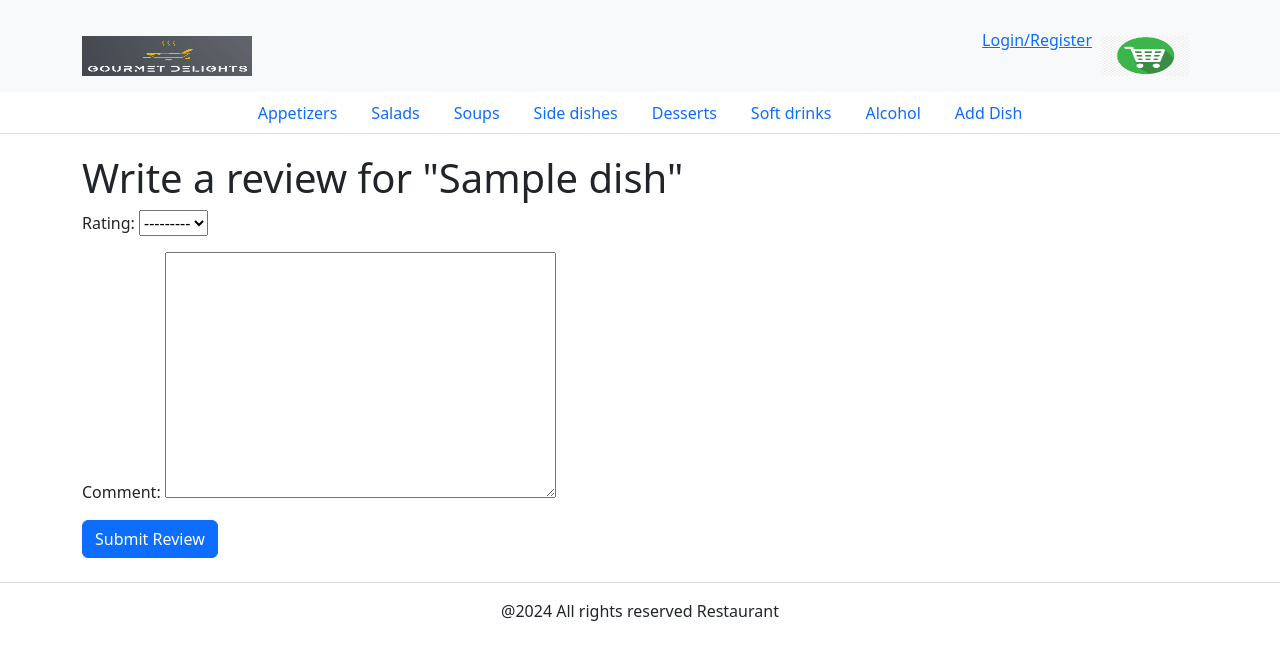
After one commit to IlyA1536/Restaurant_app, a Django app: page /review/1/ in a window 1280 px wide. The commit adds this page. Shown: the top 660 px of the page. Run offline with Django 5.2, Linux system fonts and the light colour scheme; tables that the repository leaves empty hold one stand-in row (values such as "Sample post").

Commit message:
Create buttons for creating reviews and show comments for dish.

```diff
--- a/menu/models.py
+++ b/menu/models.py
@@ -1,5 +1,6 @@
 from django.db import models
 from django.core.validators import MinValueValidator
+from django.db.models import Avg
 from user.models import CustomUser
 
 
@@ -26,6 +27,9 @@ class Dish(models.Model):
     availability = models.CharField(max_length=31, choices=AVAILABILITY_CHOICES, default='available')
     photo = models.ImageField(upload_to='dishes/', null=False, blank=True)
 
+    def average_rating(self):
+        return self.review_set.aggregate(Avg('rating'))['rating__avg'] or 0
+
     def __str__(self):
         return self.name
 
@@ -42,7 +46,7 @@ class Review(models.Model):
     dish = models.ForeignKey(Dish, on_delete=models.CASCADE)
     author = models.ForeignKey(CustomUser, on_delete=models.CASCADE)
     rating = models.CharField(max_length=1, choices=RATING_CHOICES)
-    text = models.TextField()
+    comment = models.TextField()
     created_at = models.DateTimeField(auto_now_add=True)
 
     def __str__(self):
--- a/menu/urls.py
+++ b/menu/urls.py
@@ -1,10 +1,12 @@
 from django.urls import path
-from .views import AppetizerListView, DishUpdateView, DishDeleteView
+from .views import AppetizerListView, DishUpdateView, DishDeleteView, ReviewCreateView, ReviewDeleteView
 
 urlpatterns = [
     path('appetizers/', AppetizerListView.as_view(), name='appetizer-list'),
-    path('update/<int:pk>/', DishUpdateView.as_view(), name='update_dish'),
-    path('delete/<int:pk>/', DishDeleteView.as_view(), name='delete_dish'),
+    path('update/<int:pk>/', DishUpdateView.as_view(), name='update-dish'),
+    path('delete/<int:pk>/', DishDeleteView.as_view(), name='delete-dish'),
+    path('review/<int:pk>/', ReviewCreateView.as_view(), name='add-review'),
+    path('review/<int:pk>/delete/', ReviewDeleteView.as_view(), name='delete-review'),
 ]
 
 app_name = 'menu'
--- a/menu/views.py
+++ b/menu/views.py
@@ -1,6 +1,6 @@
-from django.views.generic import ListView, UpdateView, DeleteView
+from django.views.generic import ListView, UpdateView, DeleteView, CreateView
 from django.urls import reverse_lazy
-from .models import Dish
+from .models import Dish, Review
 
 class AppetizerListView(ListView):
     model = Dish
@@ -20,3 +20,32 @@ class DishDeleteView(DeleteView):
     model = Dish
     template_name = 'menu/dish_confirm_delete.html'
     success_url = reverse_lazy('menu:appetizer-list')
+
+
+class ReviewCreateView(CreateView):
+    model = Review
+    template_name = 'menu/review_form.html'
+    fields = ['rating', 'comment']
+
+    def form_valid(self, form):
+        form.instance.author = self.request.user
+        dish = Dish.objects.get(pk=self.kwargs['pk'])
+        form.instance.dish = dish
+        return super().form_valid(form)
+
+    def get_context_data(self, **kwargs):
+        context = super().get_context_data(**kwargs)
+        dish = Dish.objects.get(pk=self.kwargs['pk'])
+        context['dish_name'] = dish.name
+        return context
+
+    def get_success_url(self):
+        return reverse_lazy('menu:appetizer-list')
+
+
+class ReviewDeleteView(DeleteView):
+    model = Review
+    template_name = 'menu/review_confirm_delete.html'
+
+    def get_success_url(self):
+        return reverse_lazy('menu:appetizer-list')
--- a/static/css/style.css
+++ b/static/css/style.css
@@ -93,13 +93,11 @@ object-fit: cover;
     font-weight: bold;
 }
 
-.btn-outline-primary.show-more {
-    margin-top: 10px;
-    border-radius: 5px;
-    transition: background-color 0.3s, color 0.3s;
+.show-more {
+        cursor: pointer;
+        color: #1b83f2;
+    }
+
+.show-more:hover {
+    text-decoration: underline;
 }
-
-.btn-outline-primary.show-more:hover {
-    background-color: #007bff;
-    color: #fff;
-}
--- /dev/null
+++ b/templates/menu/review_form.html
@@ -0,0 +1,11 @@
+{% extends 'base.html' %}
+{% block content %}
+<div class="container">
+    <h1>Write a review for "{{ dish_name }}"</h1>
+    <form method="post">
+        {% csrf_token %}
+        {{ form.as_p }}
+        <button type="submit" class="btn btn-primary">Submit Review</button>
+    </form>
+</div>
+{% endblock %}
```
Also changed, not shown: templates/menu/appetizer_list.html (+67 -17 lines), templates/menu/review_confirm_delete.html (added, +11 -0 lines), menu/migrations/0002_rename_text_review_comment_alter_dish_photo.py (added).
